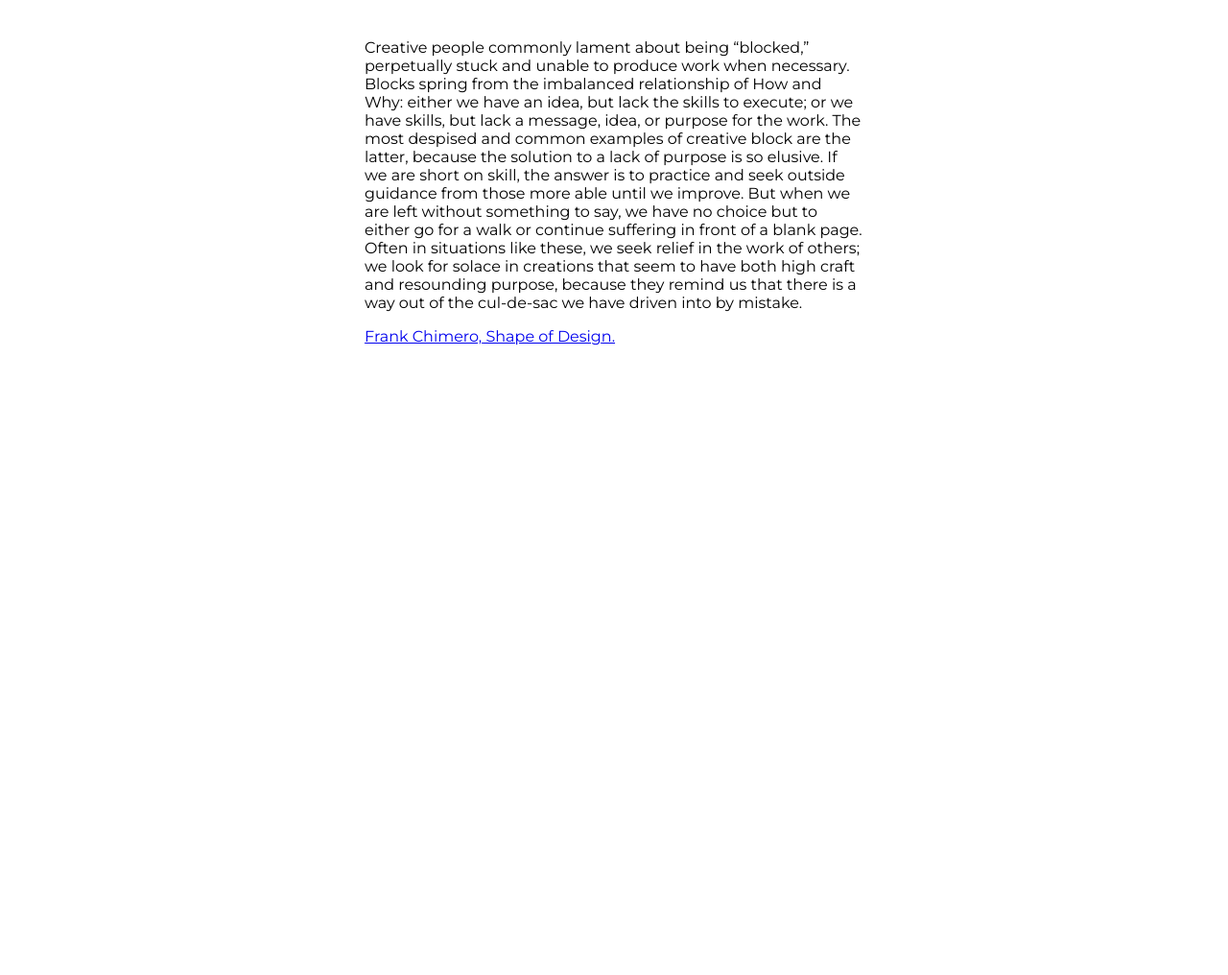
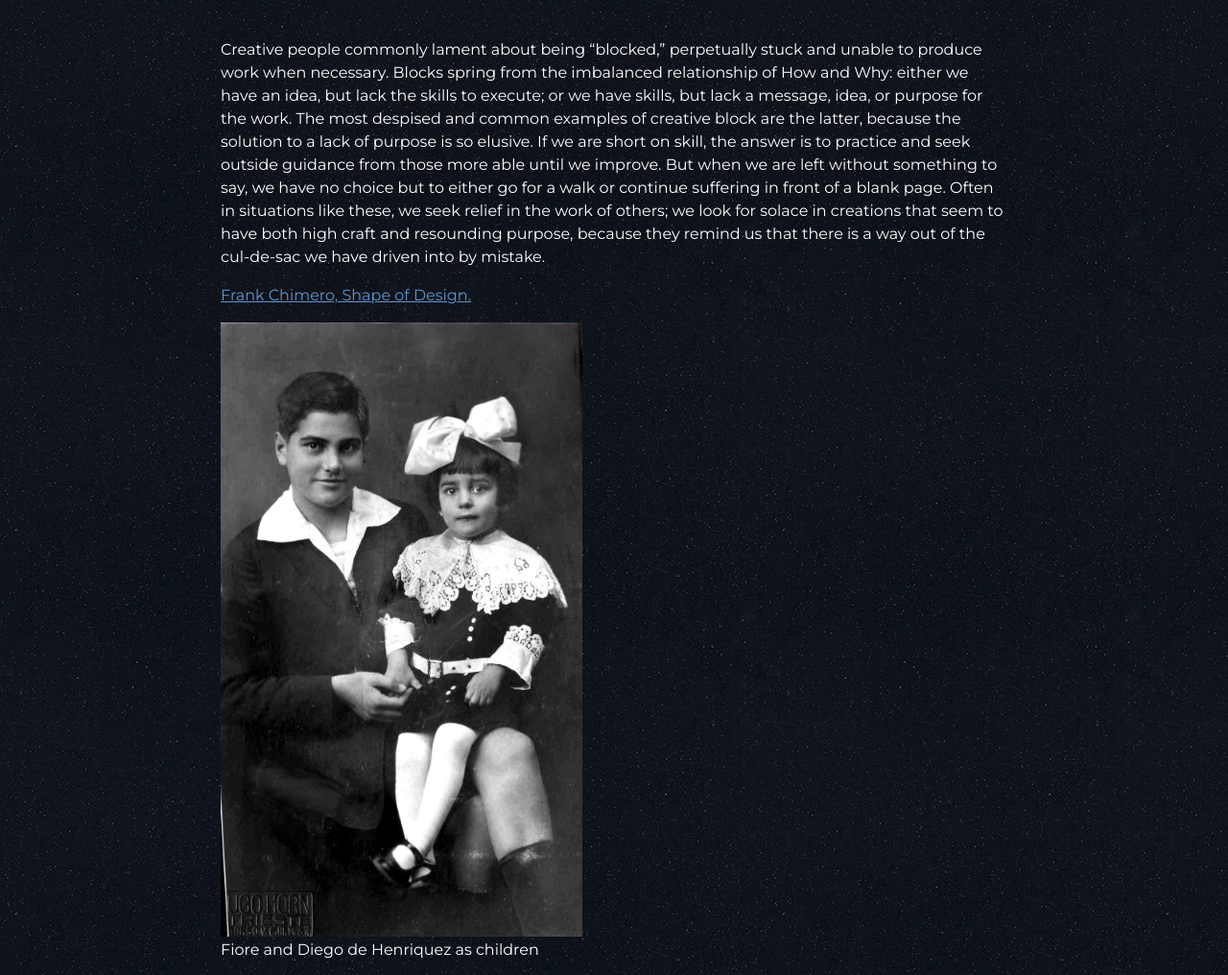
Before and after one commit to leoopalma/leoopalma.github.io, a plain HTML site: page index.html in a window 1280 px wide. Shown: the whole page at 96% size. Before the commit the page ends 800 px from the top, so only its background shows below. Drawn offline with Linux system fonts and the light colour scheme.

Commit message:
Leo image and background

```diff
--- a/index.html
+++ b/index.html
@@ -14,5 +14,12 @@
     <p>Creative people commonly lament about being “blocked,” perpetually stuck and unable to produce work when necessary. Blocks spring from the imbalanced relationship of How and Why: either we have an idea, but lack the skills to execute; or we have skills, but lack a message, idea, or purpose for the work. The most despised and common examples of creative block are the latter, because the solution to a lack of purpose is so elusive. If we are short on skill, the answer is to practice and seek outside guidance from those more able until we improve. But when we are left without something to say, we have no choice but to either go for a walk or continue suffering in front of a blank page. Often in situations like these, we seek relief in the work of others; we look for solace in creations that seem to have both high craft and resounding purpose, because they remind us that there is a way out of the cul-de-sac we have driven into by mistake.</p>
     <p><a href="https://shapeofdesignbook.com/chapters/01-how-and-why/">Frank Chimero, Shape of Design.</a></p>
     </blockquote>
+
+    <figure>
+        <img src="images/fiorediegobibmi.jpg" alt="Fiore de henriquez with her older brother Diego as children. She is sitting on his lap in a terrible frizzly outfit with a gigantic bow on her head">
+        <figcaption>Fiore and Diego de Henriquez as children</figcaption>
+
+    </figure>
+
 </body>
 </html>
--- a/style.css
+++ b/style.css
@@ -1,5 +1,28 @@
 body {
   font-family: "Montserrat", sans-serif;
-    width: 600px;
+    width: 900px;
     margin: 40px auto;
+    color: white;
+    background-image: url(images/ep_naturalblack.png);
 }
+
+blockquote {
+    font-size: 1em;
+    line-height: 1.5em;
+}
+
+a:link {color: #5e97cf}
+a:visited {color:#5d4acb}
+a:hover, a:focus {color: #345611}
+a:active {color: #458855}
+
+img {
+    max-width: 100%;
+    max-height: 100%;
+    width: auto;
+    height: auto;
+}
+
+figure {
+    height: 80vh;
+}
```
Also changed, not shown: images/45degreee_fabric.png (added), images/ep_naturalblack.png (added), images/fiore-de-henriquez-3715b9fa-4030-4cb2-b64e-20d27473d05-resize-750.jpeg (added), images/fiorediegobibmi.jpg (added), 1 other file.
